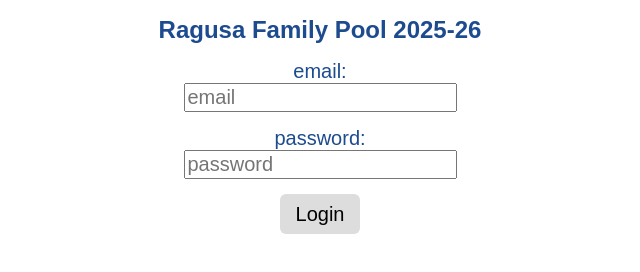
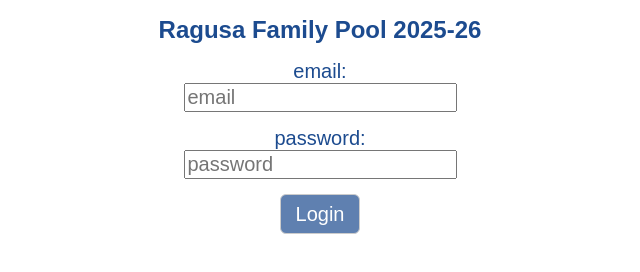
Before and after one commit to ikari4/ragusa-football, a website: page index.html in a window 1280 px wide. Shown: the whole page, without its empty margins (320-960 px from the left). Drawn offline with Linux system fonts and the light colour scheme.

Commit message:
button styling

```diff
--- a/styles.css
+++ b/styles.css
@@ -47,12 +47,13 @@ table td {
 button {
     appearance: none;         /* Standard reset */
     -webkit-appearance: none; /* iOS Safari reset */
-    border: none;             /* Remove default borders */
-    background: #ddd;         /* Add your own background */
-    border-radius: 6px;       /* iOS rounds buttons by default */
-    padding: 0;               /* Remove iOS padding */
+    border: 1px solid #ccc;
+    border-radius: 6px;
+    padding: 0;
     cursor: pointer;
     display: flex;
+    background-color: rgba(28, 75, 143, 0.7);
+    color: white;
     font-size: 20px;
     width: 80px;
     height: 40px;
```
